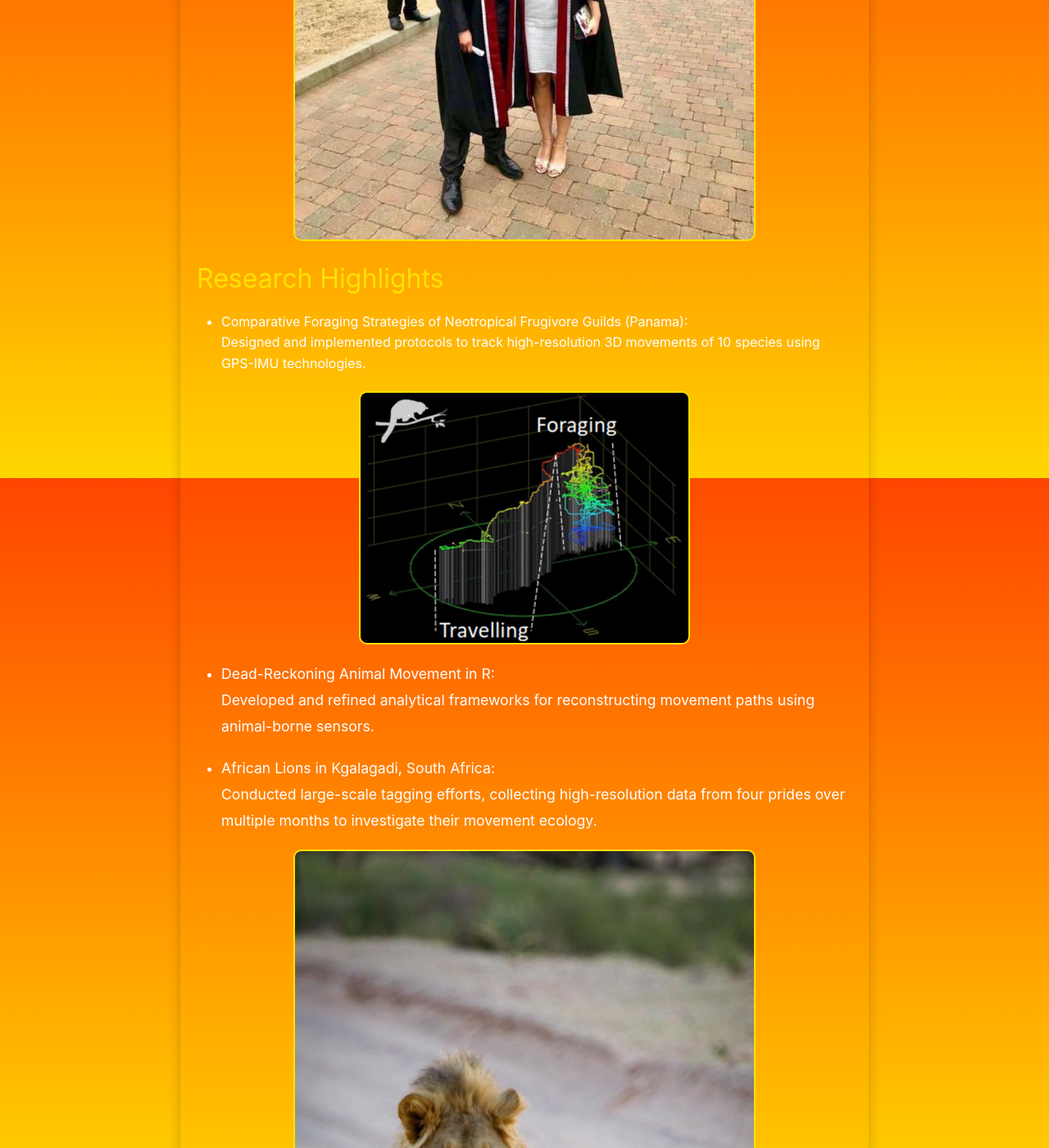
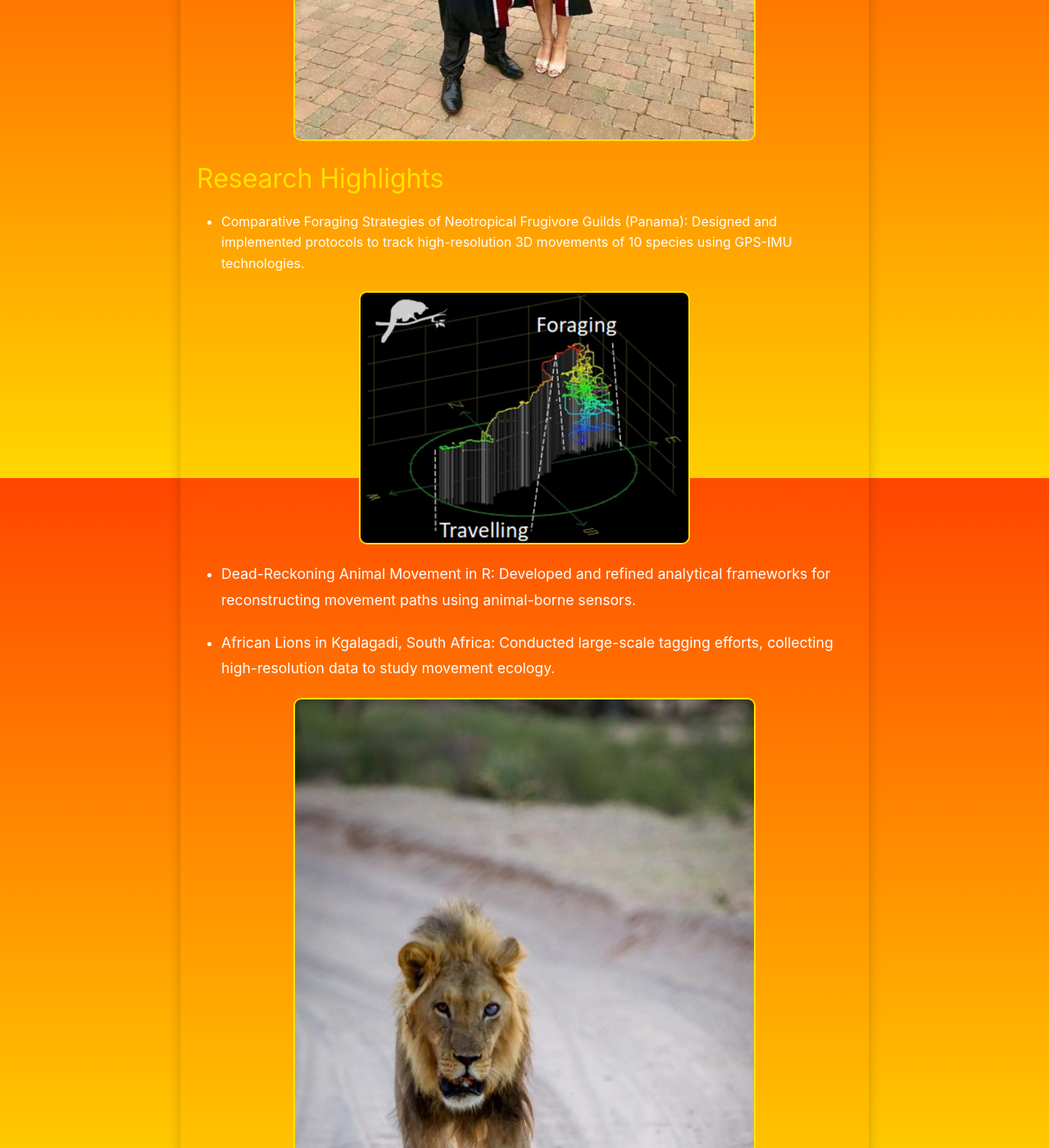
Before and after one commit to Richard6195/my-website, a Jekyll site: the page built from about.md, in a window 1280 px wide and 1400 px high, scrolled down 2117 px. Shown: the whole window at 82% size. Built offline with Jekyll 4.4.1, drawn with Linux system fonts in a browser that asks for light colours; some of the changed text lies outside the part shown.

Commit message:
Update website with new changes

```diff
--- a/_includes/footer.html
+++ b/_includes/footer.html
@@ -2,6 +2,7 @@
   <div class="wrapper">
     <h2 class="footer-heading">{{ site.title | escape }}</h2>
     <p class="p-name">{{ site.author.name }}</p>
+    <p>{{ site.description }}</p>
     <ul class="contact-list">
       {% for email in site.author.email %}
         <li><a href="mailto:{{ email }}" class="u-email">{{ email }}</a></li>
--- a/about.md
+++ b/about.md
@@ -7,9 +7,7 @@ permalink: /about.html
 
 From a young age, I was captivated by the natural world, inspired by the infectious enthusiasm of the late Steve Irwin and the awe-inspiring documentaries of Sir David Attenborough. This passion for wildlife led me to pursue a Bachelor’s degree in Zoology at Swansea University, where I graduated with First Class Honours. My fascination with understanding animal movement and behavior deepened during my studies, encouraging me to continue my academic journey with a Master of Research (MRes) and a PhD under the guidance of the renowned Prof. Rory Wilson.
 
-
 ![Alt Text](assets/images/cormorantsunrise.jpg){: width="90%"}
-
 
 Currently, I am a postdoctoral researcher at the Max Planck Institute of Animal Behavior in Germany, working in the Department for the Ecology of Animal Societies under Prof. Dr. Meg Crofoot. My research focuses on the cutting-edge analysis of animal movement using advanced biotelemetry tools, combining GPS, IMU, and sensor technologies to uncover the behavioral strategies of terrestrial, arboreal, aerial, and marine species.
 
@@ -18,33 +16,25 @@ Throughout my career, I’ve led and contributed to several interdisciplinary re
 # Academic Journey
 
 - Postdoctoral Researcher (2021–present): Max Planck Institute of Animal Behavior, Germany.
-
 - PhD in Biosciences (2018–2021): Swansea University, Wales, UK.
-  Dissertation: "A new direction for differentiating animal activity based on measuring angular velocity about the yaw axis."
-
+Dissertation: "A new direction for differentiating animal activity based on measuring angular velocity about the yaw axis."
 - Master of Research (MRes) (2016–2018): Swansea University.
-
 - Bachelor’s in Zoology (2013–2016): Swansea University, First Class Honours.
 
 ![Alt Text](assets/images/graduation.jpg){: width="70%"}
 
 # Research Highlights
 
-- Comparative Foraging Strategies of Neotropical Frugivore Guilds (Panama):
-  Designed and implemented protocols to track high-resolution 3D movements of 10 species using GPS-IMU technologies.
+- Comparative Foraging Strategies of Neotropical Frugivore Guilds (Panama): Designed and implemented protocols to track high-resolution 3D movements of 10 species using GPS-IMU technologies.
 
 ![Alt Text](assets/images/data.png){: width="50%"}
+- Dead-Reckoning Animal Movement in R: Developed and refined analytical frameworks for reconstructing movement paths using animal-borne sensors.
 
-- Dead-Reckoning Animal Movement in R:
-  Developed and refined analytical frameworks for reconstructing movement paths using animal-borne sensors.
-
-- African Lions in Kgalagadi, South Africa:
-  Conducted large-scale tagging efforts, collecting high-resolution data from four prides over multiple months to investigate their movement ecology.
+- African Lions in Kgalagadi, South Africa: Conducted large-scale tagging efforts, collecting high-resolution data to study movement ecology.
 
 ![Alt Text](assets/images/lion.jpg){: width="70%"}
 
-- Penguins and Cormorants in Argentina:
-  Tagged and retrieved data from over 70 birds to investigate foraging patterns and movement efficiency.
+- Penguins and Cormorants in Argentina: Tagged and retrieved data from over 70 birds to investigate foraging patterns and movement efficiency.
 
 <div class="image-row">
   <img src="assets/images/penguinselfie.jpg" alt="" />
```
Also changed, not shown: index.md (+1 -1 lines), _sass/minima/_custom.scss (line endings or trailing spaces).
